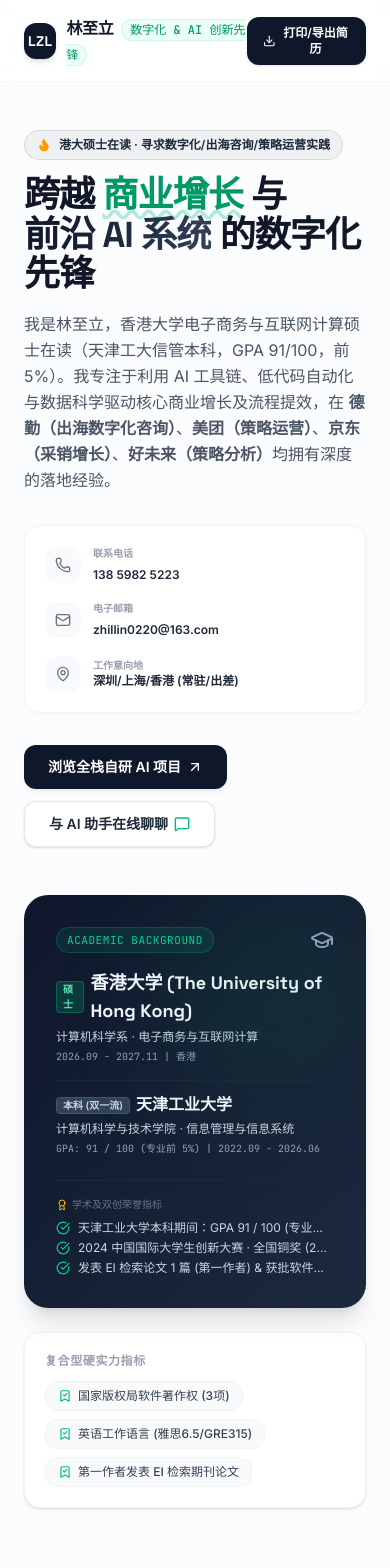
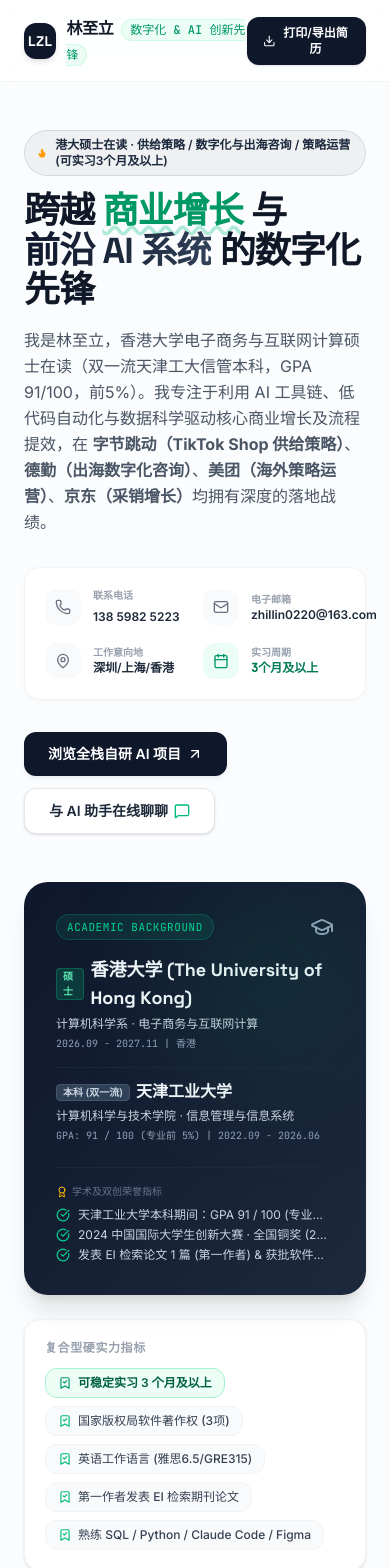
Before and after one commit to lzllzllzllzllzl/Lin-Zhili-Portfolio-Pro, a React (Vite) app: page / in a window 390 px wide. Shown: the top 1568 px of the page. Built offline with nearby package versions, Linux system fonts and the light colour scheme.

Commit message:
feat: update resume experience and internship data
Refactor portfolio to include ByteDance internship, update career objectives, and refine AI chatbot responses.

```diff
--- a/src/App.tsx
+++ b/src/App.tsx
@@ -90,7 +90,7 @@ export default function App() {
             <div className="space-y-4">
               <div className="inline-flex items-center gap-2 bg-slate-900/5 px-3 py-1.5 rounded-full border border-slate-900/10 text-xs font-semibold text-slate-800">
                 <Flame className="w-3.5 h-3.5 text-amber-500 fill-amber-500" />
-                <span>港大硕士在读 · 寻求数字化/出海咨询/策略运营实践</span>
+                <span>港大硕士在读 · 供给策略 / 数字化与出海咨询 / 策略运营 (可实习3个月及以上)</span>
               </div>
 
               <h1 className="text-4xl md:text-5xl lg:text-6xl font-display font-extrabold tracking-tight text-gray-900 leading-[1.1]">
@@ -99,14 +99,14 @@ export default function App() {
               </h1>
 
               <p className="text-base text-gray-600 max-w-xl leading-relaxed">
-                我是林至立，香港大学电子商务与互联网计算硕士在读（天津工大信管本科，GPA 91/100，前5%）。我专注于利用 AI 工具链、低代码自动化与数据科学驱动核心商业增长及流程提效，在 <b>德勤（出海数字化咨询）</b>、<b>美团（策略运营）</b>、<b>京东（采销增长）</b>、<b>好未来（策略分析）</b>均拥有深度的落地经验。
+                我是林至立，香港大学电子商务与互联网计算硕士在读（双一流天津工大信管本科，GPA 91/100，前5%）。我专注于利用 AI 工具链、低代码自动化与数据科学驱动核心商业增长及流程提效，在 <b>字节跳动（TikTok Shop 供给策略）</b>、<b>德勤（出海数字化咨询）</b>、<b>美团（海外策略运营）</b>、<b>京东（采销增长）</b>均拥有深度的落地战绩。
               </p>
             </div>
 
             {/* Quick Contact & Bio Stats */}
-            <div className="grid grid-cols-1 sm:grid-cols-3 gap-4 bg-white p-5 rounded-2xl border border-gray-100 shadow-sm shadow-gray-100/50">
+            <div className="grid grid-cols-2 sm:grid-cols-4 gap-4 bg-white p-5 rounded-2xl border border-gray-100 shadow-sm shadow-gray-100/50">
               <div className="flex items-center gap-3">
-                <div className="p-2.5 bg-gray-50 text-gray-500 rounded-xl">
+                <div className="p-2.5 bg-gray-50 text-gray-500 rounded-xl shrink-0">
                   <Phone className="w-4 h-4" />
                 </div>
                 <div>
@@ -116,22 +116,32 @@ export default function App() {
               </div>
 
               <div className="flex items-center gap-3">
-                <div className="p-2.5 bg-gray-50 text-gray-500 rounded-xl">
+                <div className="p-2.5 bg-gray-50 text-gray-500 rounded-xl shrink-0">
                   <Mail className="w-4 h-4" />
                 </div>
                 <div>
                   <p className="text-[10px] uppercase font-bold text-gray-400">电子邮箱</p>
-                  <a href="mailto:zhillin0220@163.com" className="text-xs font-semibold text-gray-800 hover:text-emerald-600">zhillin0220@163.com</a>
+                  <a href="mailto:zhillin0220@163.com" className="text-xs font-semibold text-gray-800 hover:text-emerald-600 truncate block max-w-[130px]" title="zhillin0220@163.com">zhillin0220@163.com</a>
                 </div>
               </div>
 
               <div className="flex items-center gap-3">
-                <div className="p-2.5 bg-gray-50 text-gray-500 rounded-xl">
+                <div className="p-2.5 bg-gray-50 text-gray-500 rounded-xl shrink-0">
                   <MapPin className="w-4 h-4" />
                 </div>
                 <div>
                   <p className="text-[10px] uppercase font-bold text-gray-400">工作意向地</p>
-                  <p className="text-xs font-semibold text-gray-800">深圳/上海/香港 (常驻/出差)</p>
+                  <p className="text-xs font-semibold text-gray-800">深圳/上海/香港</p>
+                </div>
+              </div>
+
+              <div className="flex items-center gap-3">
+                <div className="p-2.5 bg-emerald-50 text-emerald-600 rounded-xl shrink-0">
+                  <Calendar className="w-4 h-4" />
+                </div>
+                <div>
+                  <p className="text-[10px] uppercase font-bold text-gray-400">实习周期</p>
+                  <p className="text-xs font-semibold text-emerald-700 font-mono">3个月及以上</p>
                 </div>
               </div>
             </div>
@@ -210,6 +220,10 @@ export default function App() {
             <div className="bg-white border border-gray-100 rounded-2xl p-5 space-y-3 shadow-sm">
               <h5 className="text-xs font-bold uppercase tracking-wider text-gray-400">复合型硬实力指标</h5>
               <div className="flex flex-wrap gap-2">
+                <span className="text-xs font-semibold text-emerald-800 bg-emerald-50 border border-emerald-200 px-3 py-1.5 rounded-xl flex items-center gap-1.5">
+                  <BookmarkCheck className="w-3.5 h-3.5 text-emerald-600" />
+                  <span>可稳定实习 3 个月及以上</span>
+                </span>
                 <span className="text-xs font-medium text-gray-700 bg-gray-50 border border-gray-100 px-3 py-1.5 rounded-xl flex items-center gap-1.5">
                   <BookmarkCheck className="w-3.5 h-3.5 text-emerald-500" />
                   <span>国家版权局软件著作权 (3项)</span>
@@ -221,6 +235,10 @@ export default function App() {
                 <span className="text-xs font-medium text-gray-700 bg-gray-50 border border-gray-100 px-3 py-1.5 rounded-xl flex items-center gap-1.5">
                   <BookmarkCheck className="w-3.5 h-3.5 text-emerald-500" />
                   <span>第一作者发表 EI 检索期刊论文</span>
+                </span>
+                <span className="text-xs font-medium text-gray-700 bg-gray-50 border border-gray-100 px-3 py-1.5 rounded-xl flex items-center gap-1.5">
+                  <BookmarkCheck className="w-3.5 h-3.5 text-emerald-500" />
+                  <span>熟练 SQL / Python / Claude Code / Figma</span>
                 </span>
               </div>
             </div>
@@ -325,12 +343,12 @@ export default function App() {
                 名企战略与运营核心实习
               </h2>
               <p className="text-sm text-gray-500">
-                深入顶级数字化咨询公司、海外业务头部互联网平台及国内电商巨头，用技术驱动业务价值。
+                深入头部出海电商平台（TikTok Shop）、顶级数字化咨询公司、海外互联网平台及国内电商巨头，用技术驱动业务价值。
               </p>
             </div>
             <div className="flex items-center gap-1 bg-slate-900 text-white font-mono text-[11px] px-3 py-1.5 rounded-full font-semibold">
               <Briefcase className="w-3.5 h-3.5" />
-              <span>5 段商业与增长策略岗位背书</span>
+              <span>6 段头部名企战略与增长实战背书</span>
             </div>
           </div>
 
@@ -516,17 +534,18 @@ export default function App() {
                 林至立的 AI 简历助理
               </h2>
               <p className="text-sm text-gray-500 leading-relaxed">
-                想快速了解更多他没有在纸面简历展开的业务实力？我作为他的 AI 助理，能够实时回答关于他的<b>德勤咨询细节、美团出海运营、京东智能体开发、好未来绩效公式</b>以及核心优势，欢迎与我对话！
+                想快速了解更多他没有在纸面简历展开的业务实力？我作为他的 AI 助理，能够实时回答关于他的<b>字节跳动 TikTok Shop 供给策略、德勤数字化咨询、美团海外运营、京东智能体开发</b>以及出勤周期（可稳定实习 3 个月及以上），欢迎与我对话！
               </p>
             </div>
 
             <div className="space-y-3 bg-white p-5 rounded-2xl border border-gray-100 shadow-sm text-xs text-gray-600">
               <h5 className="font-bold text-slate-800">📌 您可以试着问我：</h5>
               <ul className="space-y-1.5 list-disc pl-4 text-gray-600">
+                <li>“他在字节跳动（TikTok Shop）供给策略中取得了哪些成果？”</li>
                 <li>“他在德勤咨询写了什么工具？”</li>
                 <li>“他在美团海外 Keemart 的大促 A/B 实验数据如何？”</li>
                 <li>“他在京东开发的“商品优化智能体”提效了多少？”</li>
-                <li>“他是怎么利用 n8n 推送 AI 新闻至飞书的？”</li>
+                <li>“他的可实习时间周期与工作地点是怎样的？”</li>
               </ul>
             </div>
           </div>
--- a/src/components/ResumeChatbot.tsx
+++ b/src/components/ResumeChatbot.tsx
@@ -8,7 +8,7 @@ export default function ResumeChatbot() {
     {
       id: 'init-1',
       sender: 'assistant',
-      text: '您好！我是林至立的 AI 简历助理。我深度了解至立在港大硕士的研究方向、他在德勤出海数字化咨询、美团商品实验、京东采销增长及好未来策略分析等 4 大名企的实习战绩。同时，我熟悉他独立开发的 LinkMind、Ops-Refiner 智能体、吉隆坡车位预测及德勤自动绘图等数字化系统。您可以通过点击下方推荐问题，或直接向我提问！',
+      text: '您好！我是林至立的 AI 简历助理。我深度了解至立在港大硕士在读背景、他在字节跳动 TikTok Shop 供给策略、德勤出海数字化咨询、美团海外商品实验、京东采销增长及好未来策略分析等头部名企的实战战绩（可稳定实习 3 个月及以上）。同时，我熟悉他自研的 LinkMind、Ops-Refiner 智能体、车位预测及流程图生成等数字化系统。您可以点击下方推荐问题，或直接向我提问！',
       timestamp: new Date().toLocaleTimeString([], { hour: '2-digit', minute: '2-digit' }),
     },
   ]);
@@ -17,7 +17,8 @@ export default function ResumeChatbot() {
   const messagesContainerRef = useRef<HTMLDivElement>(null);
 
   const suggestedQuestions = [
-    '为什么选择雇佣林至立？有哪些核心优势？',
+    '他在字节跳动（TikTok Shop）供给策略实习中取得了哪些成果？',
+    '为什么选择雇佣林至立？有哪些核心优势与出勤可用时间？',
     '在德勤中国的出海数字化咨询实习中，他做了什么？',
     '他在京东自研的 Ops-Refiner 智能体获得了什么奖项？有何商业价值？',
     '他在美团海外 Keemart 做的 A/B 实验和商品运营成果如何？',
--- a/src/data.ts
+++ b/src/data.ts
@@ -6,7 +6,7 @@ export const educationData: Education = {
   degree: '硕士研究生',
   college: '计算机科学系',
   period: '2026.09 - 2027.11',
-  gpa: '在读硕士 (即将入学)',
+  gpa: '在读硕士研究生',
   awards: [
     '天津工业大学本科期间：GPA 91 / 100 (专业前 5%)',
     '2024 中国国际大学生创新大赛 · 全国铜奖 (2024.07)',
@@ -31,9 +31,19 @@ export const educationUndergrad = {
 
 export const internshipData: Internship[] = [
   {
+    company: '字节跳动',
+    title: '供给策略分析实习生（TikTok Shop）',
+    period: '2026.08 - 至今',
+    highlights: [
+      '业务诊断与归因分析：拆解平台三大交易场景的业绩构成，诊断供给结构与头部集中度风险；搭建问题归因框架，通过双重差分法（DID）区分策略效果与外部自然波动，输出结构化商业洞察，支撑管理层资源配置决策。',
+      '生态策略设计与分层治理：构建供给方分层评估体系（T1/T2/T3），设计差异化激励规则与冷启动 SOP，推动 1200+ 生态参与者分层落地，中腰部业务贡献提升 12%、结构占比+8pp，改善生态健康度。',
+      '竞对情报与策略对抗：联合外部咨询机构开展竞对分层与补贴机制调研，搭建竞对策略库；设计差异化发券与对投方案并验证 ROI 达 1:3.2；沉淀"诊断-击穿-复制"方法论，输出 SOP 赋能跨职能团队。'
+    ]
+  },
+  {
     company: '德勤 (Deloitte)',
     title: '数字化转型与出海咨询实习生',
-    period: '2026.05 - 至今',
+    period: '2026.05 - 2026.08',
     highlights: [
       '数字化转型规划与业务诊断：围绕采购、生产等核心业务开展流程诊断，运用 MECE、5Why 识别流程、数据及系统协同问题，设计数字化优化方案；量化分析采购-生产协同导致年饲料浪费超 200 万元，并支撑一物一码、预防性维护等专题建设，设备维护首年 ROI 达 149%–306%。',
       '出海市场研究与商业策略分析：协助团队研究养殖科技设备及整装方案出口东南亚机会，对 D2C/经销商模式、线上渠道/代理商体系进行对比分析，结合 CAC/LTV 框架评估不同市场及渠道策略；输出目标市场优先级、本地化运营建议及分阶段市场进入方案，为海外业务布局提供决策支持。',
@@ -218,33 +228,44 @@ export const skillGroups: SkillGroup[] = [
   {
     category: '数字化转型与商业策略',
     skills: [
-      { name: '业务流程诊断与 MECE 分析', level: 95 },
-      { name: '数字化 ROI 项目测算与评估', level: 92 },
-      { name: '出海市场研究与 LTV/CAC 测算', level: 88 },
-      { name: '跨品类组货与商品运营增长', level: 90 }
+      { name: '业务诊断与双重差分 (DID) 归因', level: 96 },
+      { name: '供给方分层治理与冷启动 SOP', level: 94 },
+      { name: '竞对策略库与补贴发券 ROI 测算', level: 93 },
+      { name: '业务流程诊断与 MECE / 5Why 分析', level: 95 },
+      { name: '出海市场研究与 LTV/CAC 测算', level: 90 },
+      { name: '跨品类组货与商品运营增长', level: 92 }
     ]
   },
   {
     category: '技术栈与 AI 工具链',
     skills: [
-      { name: 'SQL 数据库与精细化数据分析', level: 88 },
-      { name: 'Claude Code 与大模型应用开发', level: 90 },
-      { name: 'Python 数据清洗与多平台数据爬虫', level: 85 },
-      { name: 'n8n 工作流自动化与 API 级集成', level: 92 }
+      { name: 'SQL 数据库与精细化数据分析', level: 92 },
+      { name: 'Claude Code 与大模型应用开发', level: 94 },
+      { name: 'Python 数据清洗与多平台数据爬虫', level: 88 },
+      { name: 'n8n 工作流自动化与 API 级集成', level: 92 },
+      { name: 'Figma 协同与业务流程建模', level: 86 }
     ]
   },
   {
     category: '核心优势与软实力',
     skills: [
       { name: '结构化思维与高管交付报告', level: 95 },
-      { name: '英语工作沟通 (雅思6.5/GRE315)', level: 88 },
+      { name: '英语工作沟通 (雅思6.5/GRE315)', level: 90 },
       { name: '大型学科竞赛商业答辩与现场抗压', level: 92 },
-      { name: '跨部门多角色资源协调与管理', level: 90 }
+      { name: '高出勤稳定性 (可实习3个月及以上)', level: 96 }
     ]
   }
 ];
 
 export const chatQAPairs = [
+  {
+    keywords: ['字节', '字节跳动', 'bytedance', 'tiktok', 'tiktok shop', '供给', 'did', '差分', '补贴', '中腰部', '生态'],
+    question: '他在字节跳动（TikTok Shop）担任供给策略分析实习生，取得了哪些核心战绩？',
+    answer: `在字节跳动，林至立担任 **TikTok Shop 供给策略分析实习生（2026.08 - 至今）**，深度驱动跨境及出海电商供给生态治理：
+1. **业务诊断与量化归因分析**：拆解平台三大交易场景的业绩构成，诊断供给结构与头部集中度风险；搭建问题归因框架，通过**双重差分法（DID）**精准区分策略效果与外部自然波动，输出结构化商业洞察，支撑管理层资源配置决策。
+2. **生态策略设计与分层治理**：构建供给方分层评估体系（T1/T2/T3），设计差异化激励规则与冷启动 SOP，推动 **1200+ 生态参与者分层落地**，实现**中腰部业务贡献提升 12%、结构占比 +8pp**，显著改善供给生态健康度。
+3. **竞对情报与策略对抗**：联合外部咨询机构开展竞对分层与补贴机制调研，搭建竞对策略库；设计差异化发券与对投方案，**实证验证补贴 ROI 达 1:3.2**；沉淀“诊断-击穿-复制”方法论，输出标准化 SOP 赋能跨职能团队。`
+  },
   {
     keywords: ['德勤', 'deloitte', '咨询', '饲料'],
     question: '他在德勤中国的实习期间，取得了哪些核心成果？',
@@ -283,19 +304,19 @@ export const chatQAPairs = [
 3. **先进技术栈**：基于 **Next.js 16、React 19、Supabase 数据库与大模型 API** 构建，支持云端安全同步，并利用 Vercel CI/CD 实现了秒级自动化部署。`
   },
   {
-    keywords: ['谁', '林至立', '林至立是谁', '背景', '自我介绍', '优势', '林同学'],
+    keywords: ['谁', '林至立', '林至立是谁', '背景', '自我介绍', '优势', '林同学', '亮点', '可用时间', '周期'],
     question: '请简要介绍一下林至立同学，他有什么核心竞争优势？',
-    answer: `您好！我是**林至立**同学的 AI 简历助理。林至立是一名**香港大学电子商务与互联网计算研究生在读**（天津工业大学信管本科，GPA 前 5%）的卓越青年：
-1. **顶级公司的商业与运营实践**：在**德勤咨询、美团、京东、学而思（好未来）**四大名企均拥有高含金量实习经历，在数字化诊断、数据 A/B 实验、用户增长等方面拥有过硬战绩。
-2. **极其强悍的技术与 AI 落地能力**：不仅能写 Python、熟练运用 SQL、使用 n8n 自动化，还先后开发了 **LinkMind 个人知识管理工具、商品优化智能体（获京东零售AI创新大赛一等奖）、德勤自动流程图工具、吉隆坡车位预测（发表一作 EI 检索论文）**等 10 款数字化创新作品！
-3. **出色的综合素养**：英语工作沟通极其顺畅 (雅思 6.5，GRE 315)，思维极度严密，拥有极佳的抗压答辩和结构化表达能力。
+    answer: `您好！我是**林至立**同学的 AI 简历助理。林至立是一名**香港大学电子商务与互联网计算研究生在读**（双一流天津工大信管本科，GPA 91/100 前 5%）的商业与数字化创新先锋：
+1. **头部名企一线高含金量实战**：在**字节跳动（TikTok Shop 供给策略分析）、德勤（出海数字化咨询）、美团（海外策略运营）、京东（采销增长）、好未来（策略分析）**均有深度战绩，具备极强的“业务诊断-策略设计-量化归因-规模化复制”商业闭环落地能力。
+2. **极硬核的量化策略与技术落地底座**：熟练运用 DID 双重差分分析、SQL、Python，深谙 Claude Code、Figma 与大模型应用开发，全栈自研了 LinkMind、商品优化智能体（获京东零售 AI 创新大赛一等奖）、德勤自动流程图工具、吉隆坡车位预测（发表一作 EI 检索论文）等作品！
+3. **国际化视野与高出勤稳定性**：英语可作为工作语言（雅思 6.5，GRE 315），思维极度严密，**可稳定实习 3 个月及以上**，工作意向地覆盖深圳、上海、香港等。
 
-无论是高标准的咨询项目交付、精细化的产品策略运营，还是前沿 AI 应用的研究落地，林至立都是百里挑一的顶级候选人！`
+无论是出海电商策略、数字化咨询交付，还是 AI 工具赋能商业增长，林至立都是极具竞争力的百里挑一候选人！`
   }
 ];
 
 export const defaultBotResponses = [
-  "感谢您的提问！林至立在 德勤、美团、京东、好未来 均拥有极其硬核的策略与数字化实习背景，并且曾获京东零售 AI 创新大赛一等奖、发表一作 EI 论文。您想深入了解他的哪一段经历或自研 AI 作品呢？",
-  "非常高兴您关注至立！他擅长商业分析、A/B 实验、API 与工作流自动化以及大模型开发。他全栈自研了 LinkMind、Ops-Refiner 智能体、Q-learning 车位预测等系统，在 GitHub 均有开源。需要我为您详细拆解其中某一项的逻辑吗？",
-  "作为林至立的 AI Assistant，我想告诉您：他是一位罕见的“港大硬核背景 + 4段名企一线实战 + 10款全栈AI自研项目”的商业数字化先锋，具备顶级的学习力与交付质量，非常期待与您建立联系！"
+  "感谢您的提问！林至立在 字节跳动 (TikTok Shop)、德勤咨询、美团海外、京东采销、好未来 均拥有极其硬核的策略与数字化实习背景，曾获京东零售 AI 创新大赛一等奖、发表一作 EI 论文，且可稳定实习 3 个月及以上。您想深入了解他的哪一段经历或自研 AI 作品呢？",
+  "非常高兴您关注至立！他擅长业务诊断与双重差分 (DID) 归因、A/B 实验、SQL 数据分析、低代码自动化以及大模型开发。他全栈自研了 LinkMind、Ops-Refiner 智能体、Q-learning 车位预测等系统，在 GitHub 均有开源。需要我为您详细拆解其中某一项的逻辑吗？",
+  "作为林至立的 AI Assistant，我想告诉您：他是一位罕见的“港大硬核背景 + 字节/德勤/美团/京东名企一线实战 + 多款全栈AI自研项目”的复合型先锋，具备顶级的学习力、出海视野与交付质量，非常期待与您建立联系！"
 ];
```
